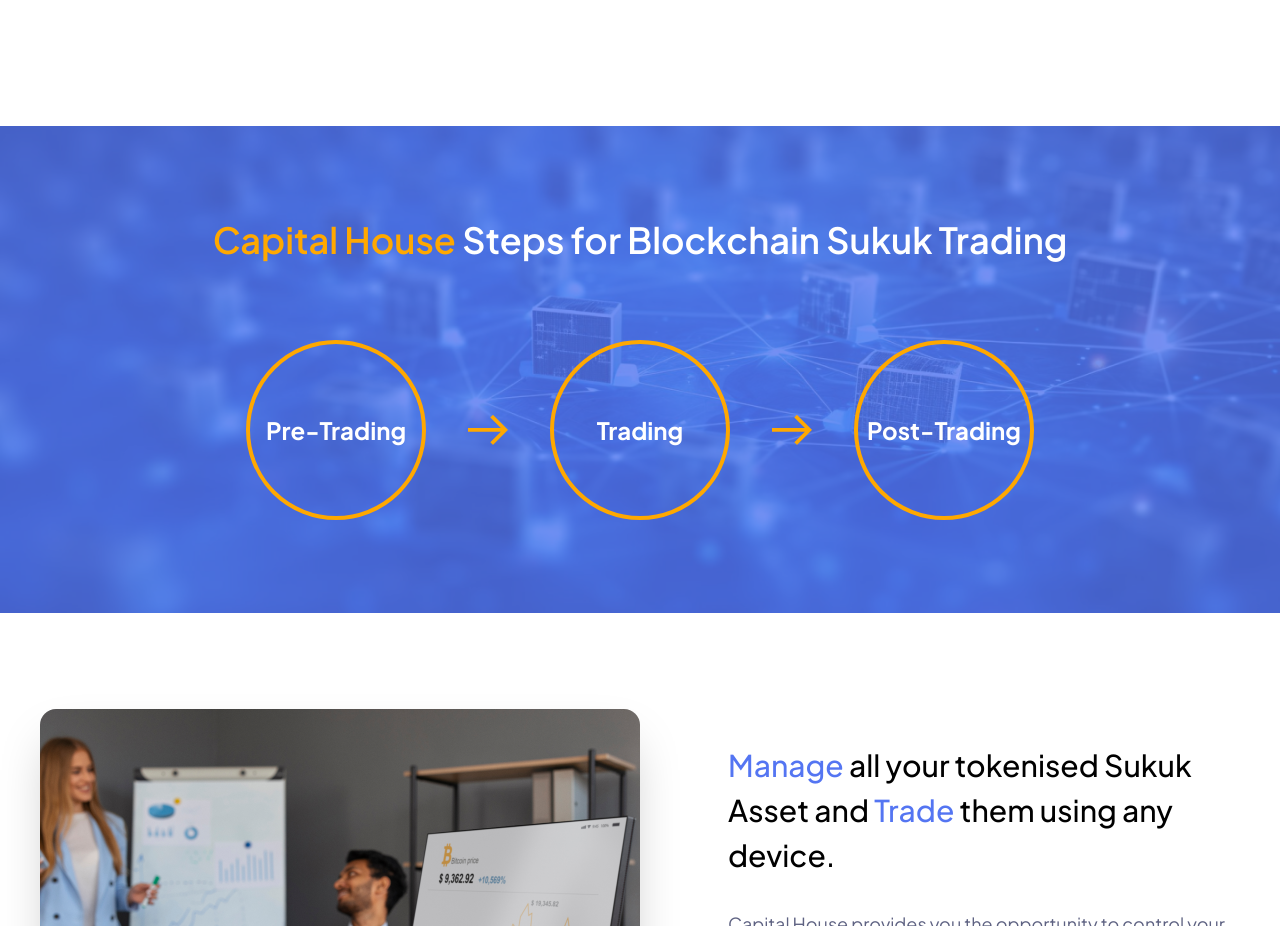
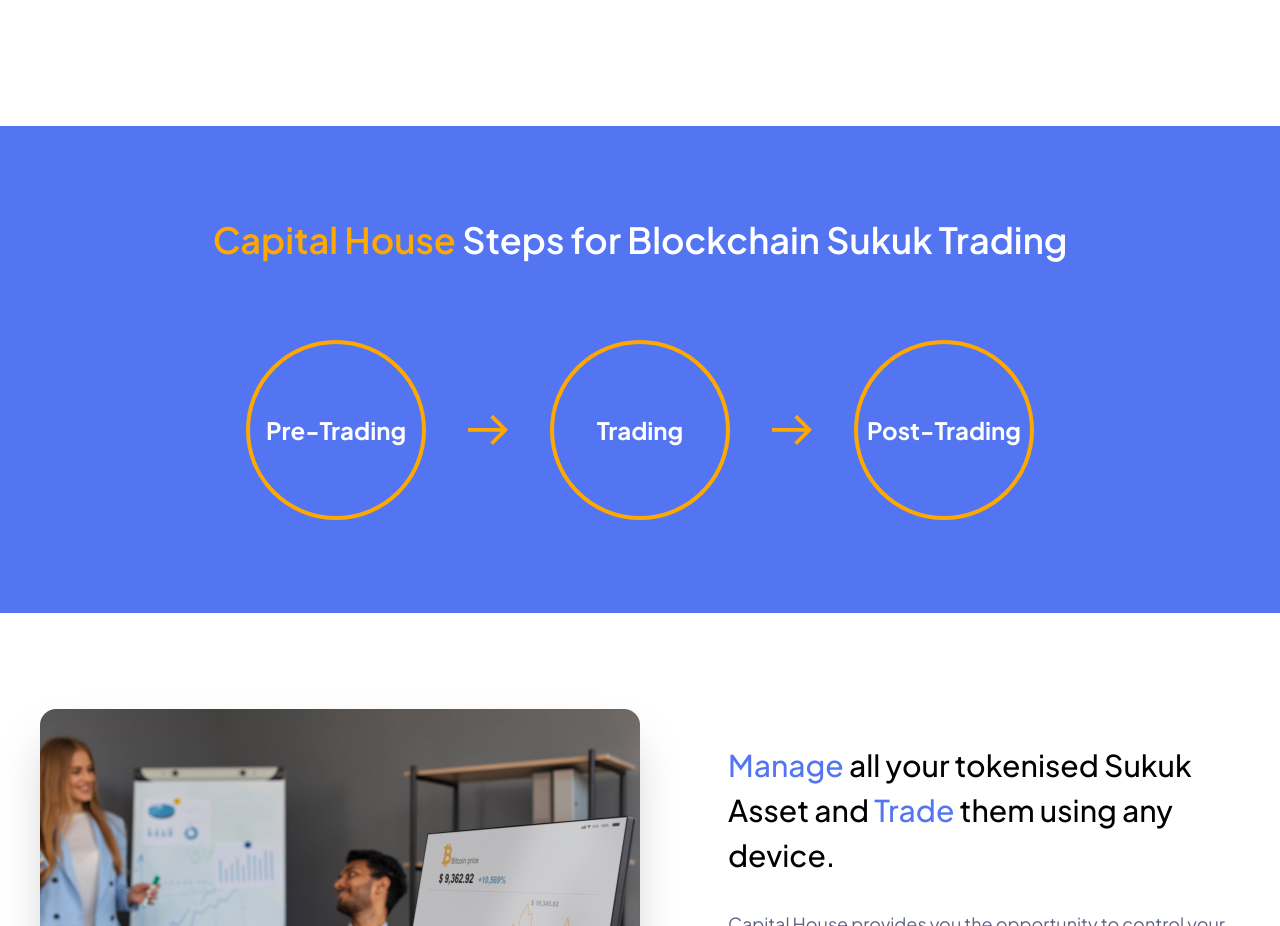
Before and after one commit to RiteshV591/capital-house-react-typescript-app, a React (Vite) app: page / in a window 1280 px wide. Shown: the part 1549-2475 px from the top of the page. Built offline with nearby package versions, Linux system fonts and the light colour scheme; no server answers.

Commit message:
random color generation from api and update in config

```diff
--- a/src/App.tsx
+++ b/src/App.tsx
@@ -4,8 +4,24 @@
 import { NewsLetter } from "./Components/NewsLetter";
 import { Promotion } from "./Components/Promotion/Promotion";
 import { TradingSteps } from "./Components/TradingSteps";
+import { ColorGenerate } from "./Components/ColorGenerate";
+import { useEffect } from "react";
 
 export const App = () => {
+  const { color1, color2 } = ColorGenerate();
+
+  const setColorVariables = (primaryColor: string, secondaryColor: string) => {
+    document.documentElement.style.setProperty("--bg-primary", primaryColor);
+    document.documentElement.style.setProperty(
+      "--bg-secondary",
+      secondaryColor
+    );
+  };
+
+  useEffect(() => {
+    setColorVariables(color1, color2);
+  }, [color1, color2]);
+
   return (
     <>
       <Header />
--- /dev/null
+++ b/src/Components/ColorGenerate.tsx
@@ -0,0 +1,42 @@
+import { useState, useEffect } from "react";
+
+export const ColorGenerate = () => {
+  const [colors, setColors] = useState({
+    color1: "",
+    color2: "",
+  });
+
+  const fetchColors = async () => {
+    try {
+      const response1 = await fetch(
+        `https://www.colr.org/json/color/random?query&timestamp=${new Date().getTime()}`
+      );
+
+      const response2 = await fetch(
+        `https://www.colr.org/json/color/random?query&timestamp=${new Date().getTime()}`
+      );
+
+      if (!response1.ok || !response2.ok)
+        throw new Error("Failed to fetch colors");
+
+      const data1 = await response1.json();
+      const data2 = await response2.json();
+
+      if (!data1 || !data1.new_color || !data2 || !data2.new_color)
+        throw new Error("Color not found in response");
+
+      const newColor1 = `#${data1.new_color}`;
+      const newColor2 = `#${data2.new_color}`;
+
+      setColors({ color1: newColor1, color2: newColor2 });
+    } catch (error) {
+      console.error("Error fetching colors:", error);
+    }
+  };
+
+  useEffect(() => {
+    fetchColors();
+  }, []);
+
+  return colors;
+};
--- a/src/Components/TradingSteps.tsx
+++ b/src/Components/TradingSteps.tsx
@@ -9,6 +9,7 @@
         src="tradingsteps.png"
         alt="trading steps"
       />
+      {/* md:bg-opacity-80 */}
       <div className="bg-primary md:bg-opacity-80 md:absolute md:top-0 w-full h-full flex flex-col justify-center items-center p-12 gap-10 lg:gap-14 xl:gap-20 2xl:gap-36">
         <h1 className="text-2xl text-white font-semibold text-center base:text-3xl xl:text-4xl 2xl:text-5xl">
           <span className="text-secondary">Capital House</span> Steps for
--- a/src/index.css
+++ b/src/index.css
@@ -1,6 +1,13 @@
 @tailwind base;
 @tailwind components;
 @tailwind utilities;
+
+@layer base {
+  :root {
+    --bg-primary: #5475f2;
+    --bg-secondary: #ffa800;
+  }
+}
 
 @layer components {
   .hamburger-menu-btn {
--- a/tailwind.config.js
+++ b/tailwind.config.js
@@ -4,8 +4,8 @@
   theme: {
     extend: {
       colors: {
-        primary: "#5475F2",
-        secondary: "#FFA800",
+        primary: "var(--bg-primary)",
+        secondary: "var(--bg-secondary)",
         tertiary: "#359BC2",
         greyText: "#5E6282",
       },
```
